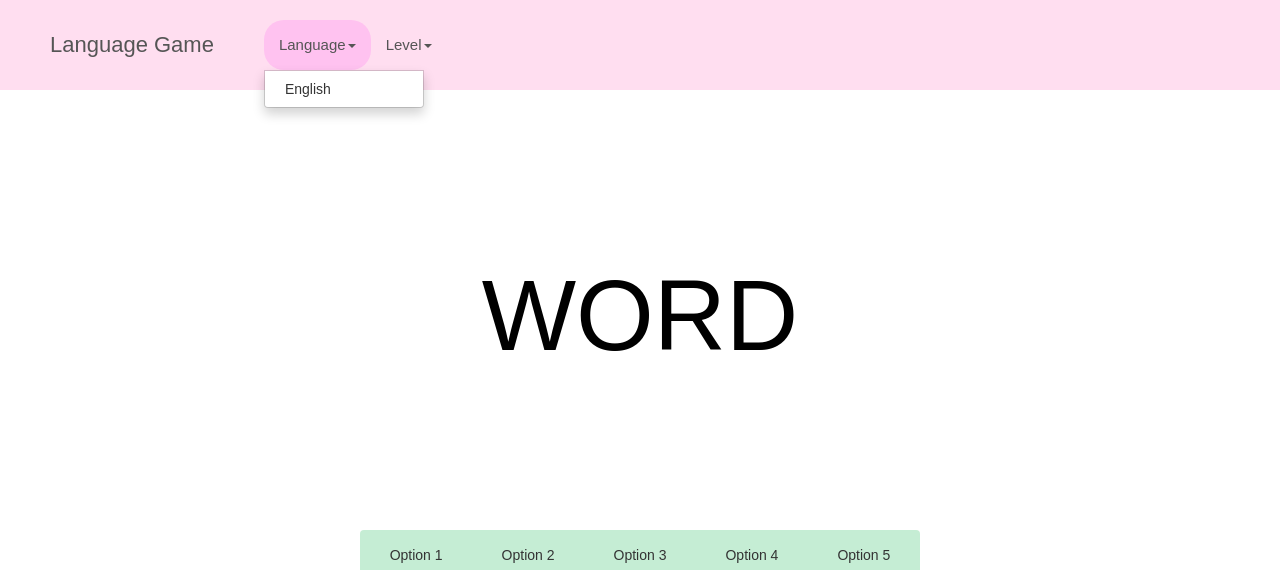
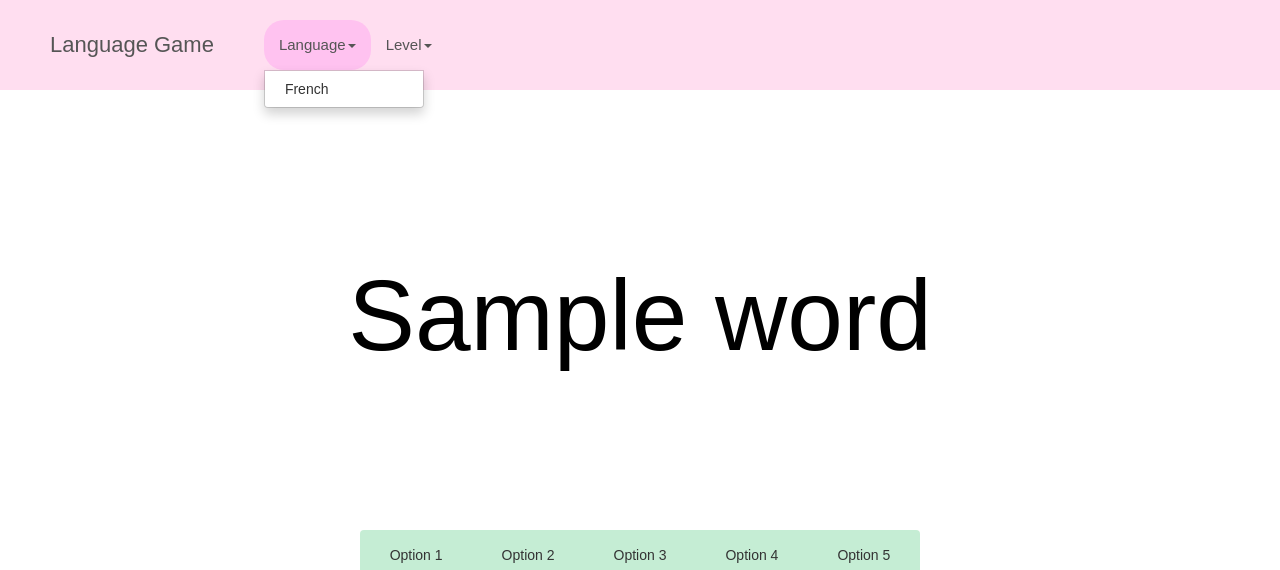
Before and after one commit to ethanshen18/language-game, a Flask app: template templates/language.html in a window 1280 px wide, after a click on "Language". Shown: the top 570 px of the page. Run offline with Flask 2, Linux system fonts and the light colour scheme; the template is opened without the code that fills it: most values are stand-ins (such as "Sample title", 1, 10 or a date in 2020); some libraries are stand-ins or nearby versions; some web fonts are replaced.

Commit message:
French word showing on page

```diff
--- a/main.py
+++ b/main.py
@@ -9,18 +9,9 @@ app = flask.Flask(__name__)
 
 @app.route('/')
 def page():
-	return flask.render_template('language.html')
-
-@app.route('/game')
-def gamePage():
-
 	translate = YandexTranslate(readKey())
 	translation = translate.translate('dog', 'en-fr')
-	obj = json.dumps(translation)
-	print(translation)
-	return obj
-
-
+	return flask.render_template('language.html', word=translation['text'][0].upper())
 
 def readKey():
 	f = open("secrets.txt", "r")
--- a/templates/language.html
+++ b/templates/language.html
@@ -119,12 +119,12 @@
 		<ul class="nav navbar-nav">
 			<li class="dropdown"><a class="dropdown-toggle" data-toggle="dropdown" href="#">Language<span class="caret"></span></a>
 				<ul class="dropdown-menu">
-					<li><a href="#">English</a></li>
+					<li><a href="#">French</a></li>
 				</ul>
 			</li>
 			<li class="dropdown"><a class="dropdown-toggle" data-toggle="dropdown" href="#">Level<span class="caret"></span></a>
 				<ul class="dropdown-menu">
-					<li><a href="#">1</a></li>
+					<li><a href="#">5 Options</a></li>
 				</ul>
 			</li>
 		</ul>
@@ -134,7 +134,7 @@
 <div class="container-fluid text-center">
 	<div class="row content">
 		<div class="col-sm-12 text-left">
-			<h1 class="word">WORD</h1>
+			<h1 class="word">{{word}}</h1>
 		</div>
 	</div>
 	<div class="btn-group">
```
